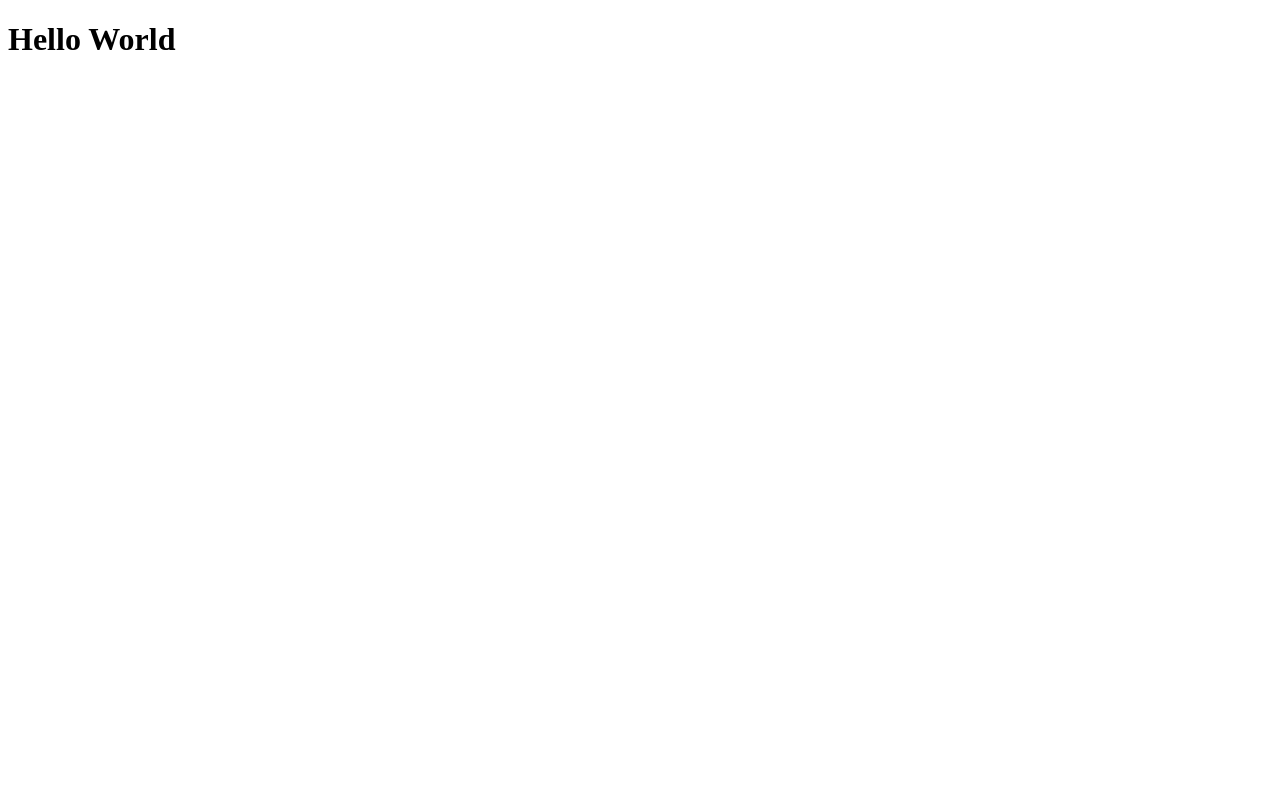
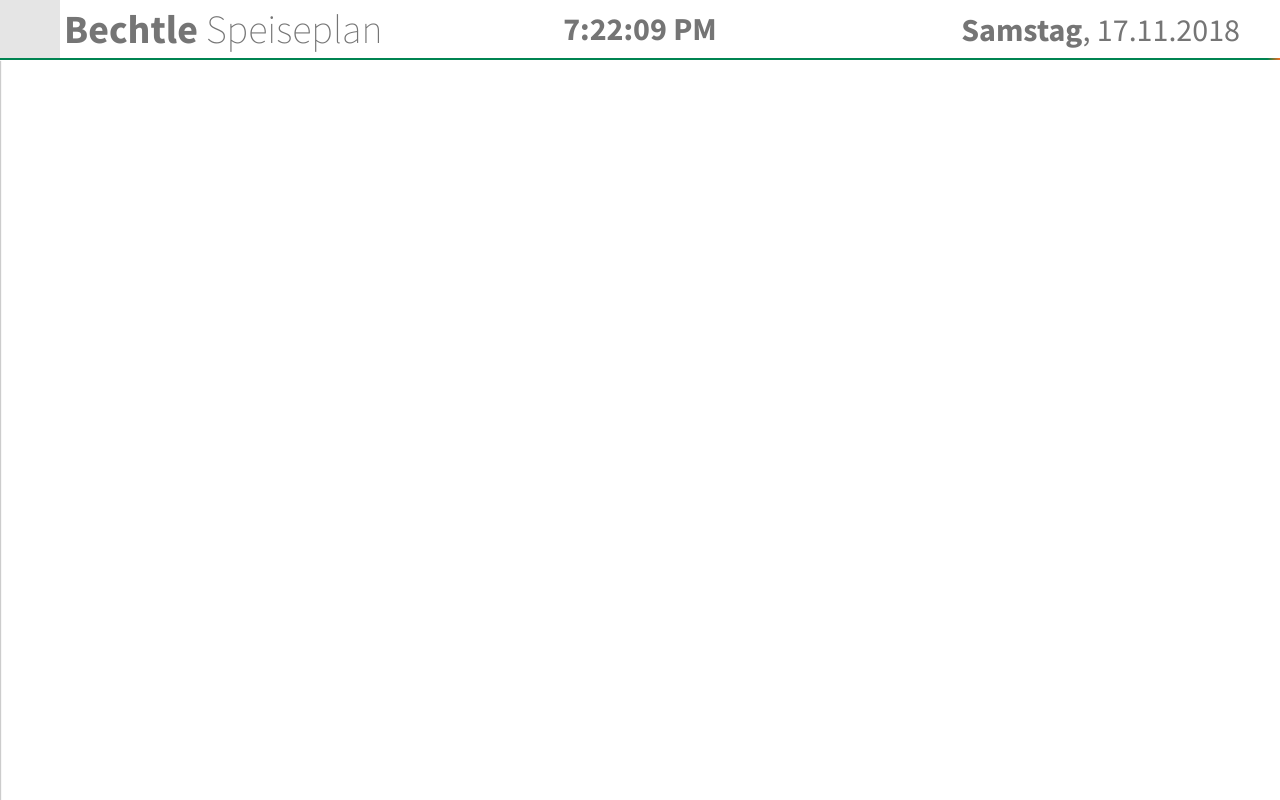
Before and after one commit to zanfee/bechtle-speiseplan, a Vue app: page / in a window 1280 px wide. Built offline with nearby package versions, Linux system fonts and the light colour scheme.

Commit message:
Import main files in vue

```diff
--- a/public/index.html
+++ b/public/index.html
@@ -1,17 +1,24 @@
 <!DOCTYPE html>
-<html lang="en">
+<html lang="de">
   <head>
     <meta charset="utf-8">
     <meta http-equiv="X-UA-Compatible" content="IE=edge">
     <meta name="viewport" content="width=device-width,initial-scale=1.0">
+
+    <meta name="author" content="Jan Fröhlich, Pasquale Di Vincenzo">
+
     <link rel="icon" href="<%= BASE_URL %>favicon.ico">
-    <title>bechtle</title>
+    <link href="https://fonts.googleapis.com/css?family=Source+Sans+Pro:200,300,400,700" rel="stylesheet">
+
+    <title>Bechtle Speiseplan</title>
+</head>
   </head>
   <body>
     <noscript>
       <strong>We're sorry but bechtle doesn't work properly without JavaScript enabled. Please enable it to continue.</strong>
     </noscript>
+
     <div id="app"></div>
-    <!-- built files will be auto injected -->
+
   </body>
 </html>
--- a/src/App.vue
+++ b/src/App.vue
@@ -1,5 +1,53 @@
 <template>
-  <div id="app">
-    <h1>Hello World</h1>
-  </div>
+<div>
+    <div class="nav-header">
+        <div class="header">
+            <div id="nav-button" tabindex="1">
+                <div class="bar"></div>
+                <div class="bar"></div>
+                <div class="bar"></div>
+            </div>
+
+            <h5 class="pagename"><strong>Bechtle</strong> Speiseplan</h5>
+            <h6 id="clock"></h6>
+            <h6 id="date"></h6>
+        </div>
+
+        <div id="progress"></div>
+    </div>
+
+    <nav id="nav-body" class="go-left">
+        <ul class="nav-admin unselectable">
+            <a class="menuPoint" onclick="loadAdmin()" style="color: darkred;">Bearbeiten</a>
+        </ul>
+        <ul class="nav-view unselectable">
+            <a class="menuPoint" onclick="loadWeek()">Wochenübersicht</a>
+            <a class="menuPoint" onclick="loadDay()">Tagesübersicht</a>
+            <a class="menuPoint" onclick="loadCarousel()">Karussell Ansicht</a>
+        </ul>
+        <ul class="nav-base unselectable">
+            <a onclick="expandList('modules')">Module</a>
+            <div class="menuPoint" id="modules">
+                <a class="indented">Speiseplan Karussell</a>
+                <a class="indented">Speiseplan Tag</a>
+                <a class="indented">Speiseplan Woche</a>
+                <a class="indented">Wetter</a>
+            </div>
+            <a onclick="expandList('settings')">Einstellungen</a>
+            <div class="menuPoint" id="settings">
+                    <a onclick="ThemeService.toggleCurrent();" class="indented">Nachtmodus</a>
+                    <a class="indented">Language</a>
+                    <a class="indented">Geschwindigkeit</a>
+                </div>
+            </ul>
+    </nav>
+
+    <div id="nav-open" class="unselectable hidden" onclick="closeMenu()" style="width:100%"></div>
+
+    <div id="content"></div>
+</div>
 </template>
+
+<script>
+export default {};
+</script>
--- a/web/navigation.js
+++ b/web/navigation.js
@@ -1,10 +1,8 @@
+document.addEventListener("DOMContentLoaded", () => {
   /* Navigation */
   var navBody = document.getElementById('nav-body');
   var navButton = document.getElementById('nav-button');
   var navOpen = document.getElementById('nav-open');
-
-var modules = document.getElementById('modules').childNodes;
-var settings = document.getElementById('settings').childNodes;
 
   var date = document.getElementById("date");
   var clock = document.getElementById("clock");
@@ -40,6 +38,7 @@ function closeMenu() {
     navOpen.classList.remove('shown');
   }
 
+
   var KEYCODE_SPACE = 32;
   var KEYCODE_ENTER = 13;
 
@@ -72,13 +71,15 @@ function setContainerHeight(id) {
   setContainerHeight('modules');
   setContainerHeight('settings');
 
+  // eslint-disable-next-line no-unused-vars
   function expandList(id) {
     var container = document.getElementById(id);
 
+    var height = 0;
     if (id === 'modules') {
-    var height = 24 + heightModules;
+      height = 24 + heightModules;
     } else if (id === 'settings') {
-    var height = 24 + heightSettings;
+      height = 24 + heightSettings;
     }
 
     if (container.classList.contains('open')) {
@@ -117,7 +118,7 @@ function moveBackward() {
   window.requestAnimationFrame(moveForeward);
 
   /* Clock */
-function tick() {
+  function clockTick() {
     var currentTime = new Date();
     clock.innerHTML = currentTime.toLocaleTimeString();
 
@@ -126,13 +127,14 @@ function tick() {
     });
     date.innerHTML = weekDay.bold() + ", " + currentTime.toLocaleDateString("de-DE");
 
-  window.setTimeout("tick();", 1000);
+    window.setTimeout(clockTick, 1000);
   }
 
-tick();
+  clockTick();
 
   /* Navigation */
 
+  // eslint-disable-next-line no-unused-vars
   var NavigationService = {
     setRawContentPath: function (path) {
       closeMenu();
@@ -153,4 +155,5 @@ var NavigationService = {
     },
   };
 
-NavigationService.loadCarouselPage();
+  // NavigationService.loadCarouselPage();
+});
```
Also changed, not shown: src/main.js (+8 -1 lines). Lines whose indentation alone changed are shown as unchanged.
